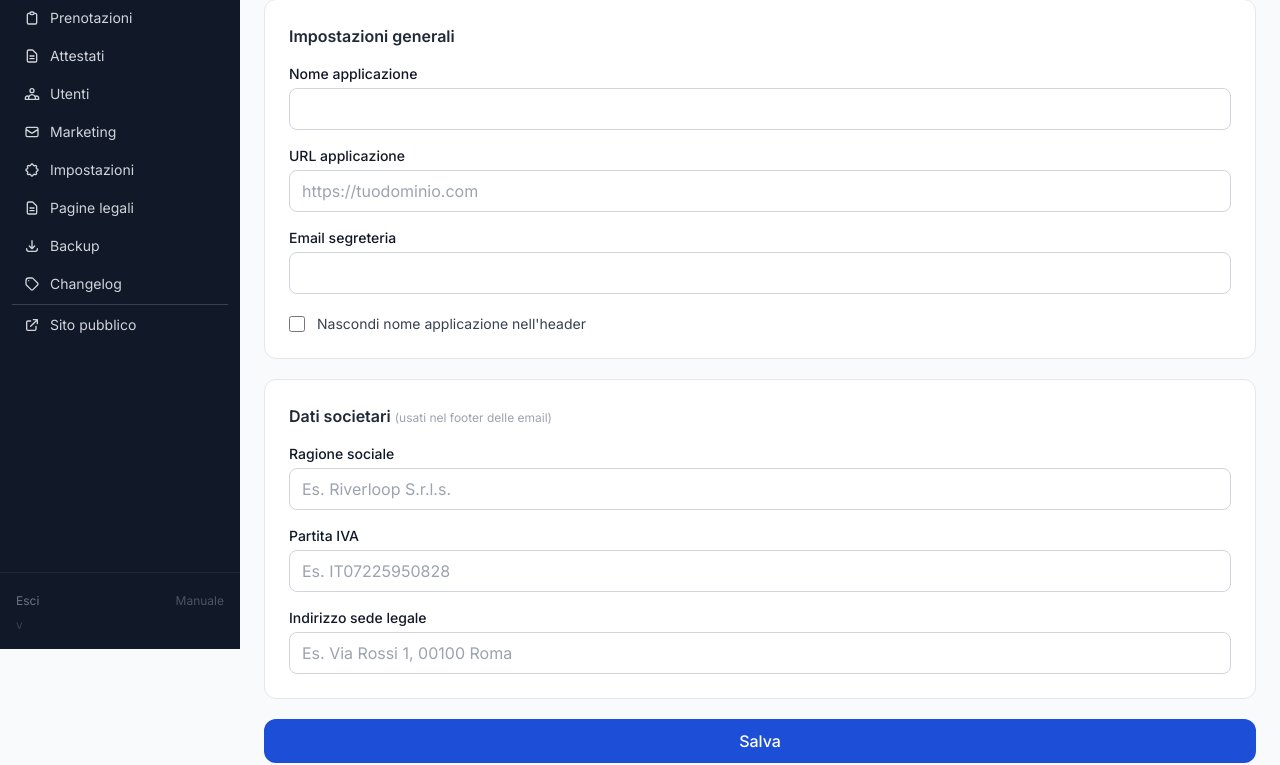
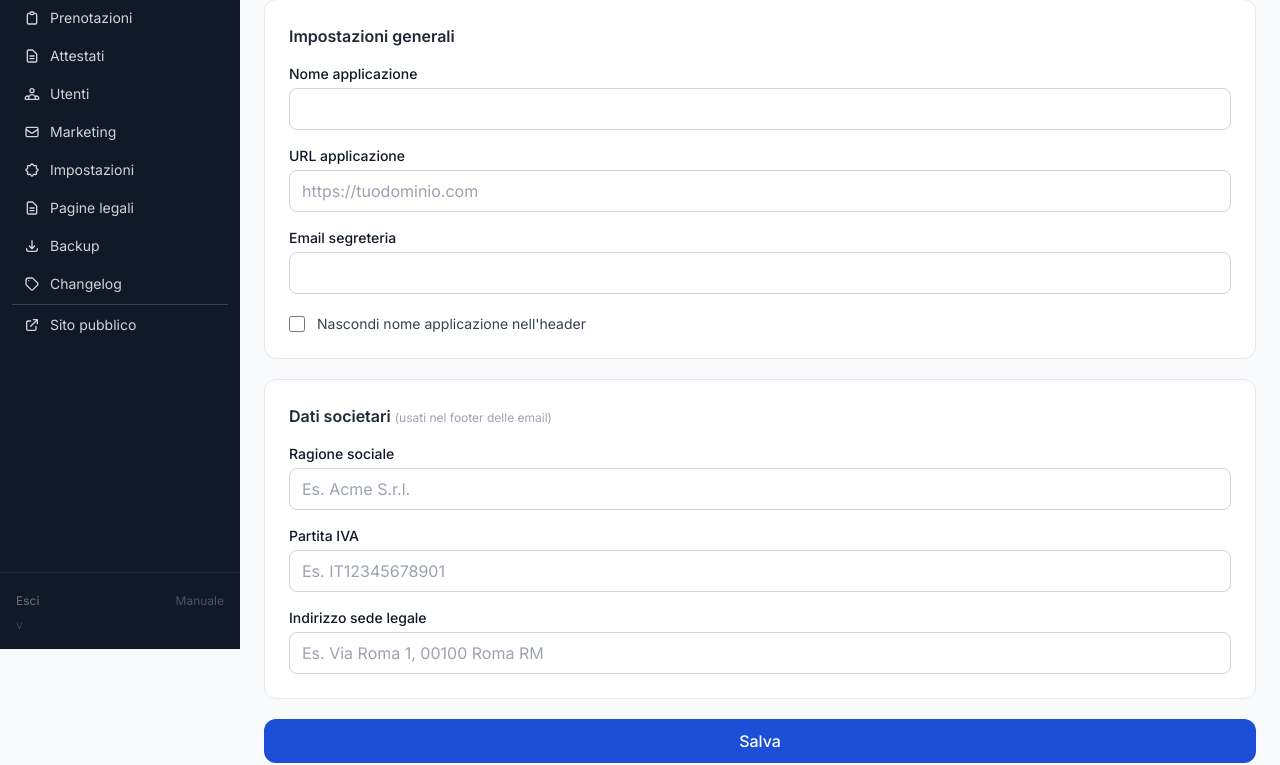
Before and after one commit to ico88/Booking-Course, a Python web app: template python_app/app/templates/admin/impostazioni.html in a window 1280 px wide. Shown: the part 151-916 px from the top of the page. Run offline with Jinja, Linux system fonts and the light colour scheme; the template is opened without the code that fills it, so the values that code supplies are empty; some libraries are stand-ins or nearby versions.

Commit message:
fix: placeholder dati societari con società di fantasia
https://claude.ai/code/session_01RvvC8sfcSmrYNytMzuj5BD

```diff
--- a/python_app/app/templates/admin/impostazioni.html
+++ b/python_app/app/templates/admin/impostazioni.html
@@ -49,19 +49,19 @@
       <div>
         <label class="block text-sm font-medium mb-1">Ragione sociale</label>
         <input type="text" name="ragione_sociale" value="{{ settings.get('ragione_sociale', '') }}" maxlength="200"
-               placeholder="Es. Riverloop S.r.l.s."
+               placeholder="Es. Acme S.r.l."
                class="w-full border border-gray-300 rounded-lg px-3 py-2 focus:ring-2 focus:ring-blue-500">
       </div>
       <div>
         <label class="block text-sm font-medium mb-1">Partita IVA</label>
         <input type="text" name="partita_iva" value="{{ settings.get('partita_iva', '') }}" maxlength="50"
-               placeholder="Es. IT07225950828"
+               placeholder="Es. IT12345678901"
                class="w-full border border-gray-300 rounded-lg px-3 py-2 focus:ring-2 focus:ring-blue-500">
       </div>
       <div>
         <label class="block text-sm font-medium mb-1">Indirizzo sede legale</label>
         <input type="text" name="indirizzo_sede" value="{{ settings.get('indirizzo_sede', '') }}" maxlength="300"
-               placeholder="Es. Via Rossi 1, 00100 Roma"
+               placeholder="Es. Via Roma 1, 00100 Roma RM"
                class="w-full border border-gray-300 rounded-lg px-3 py-2 focus:ring-2 focus:ring-blue-500">
       </div>
     </div>
```
